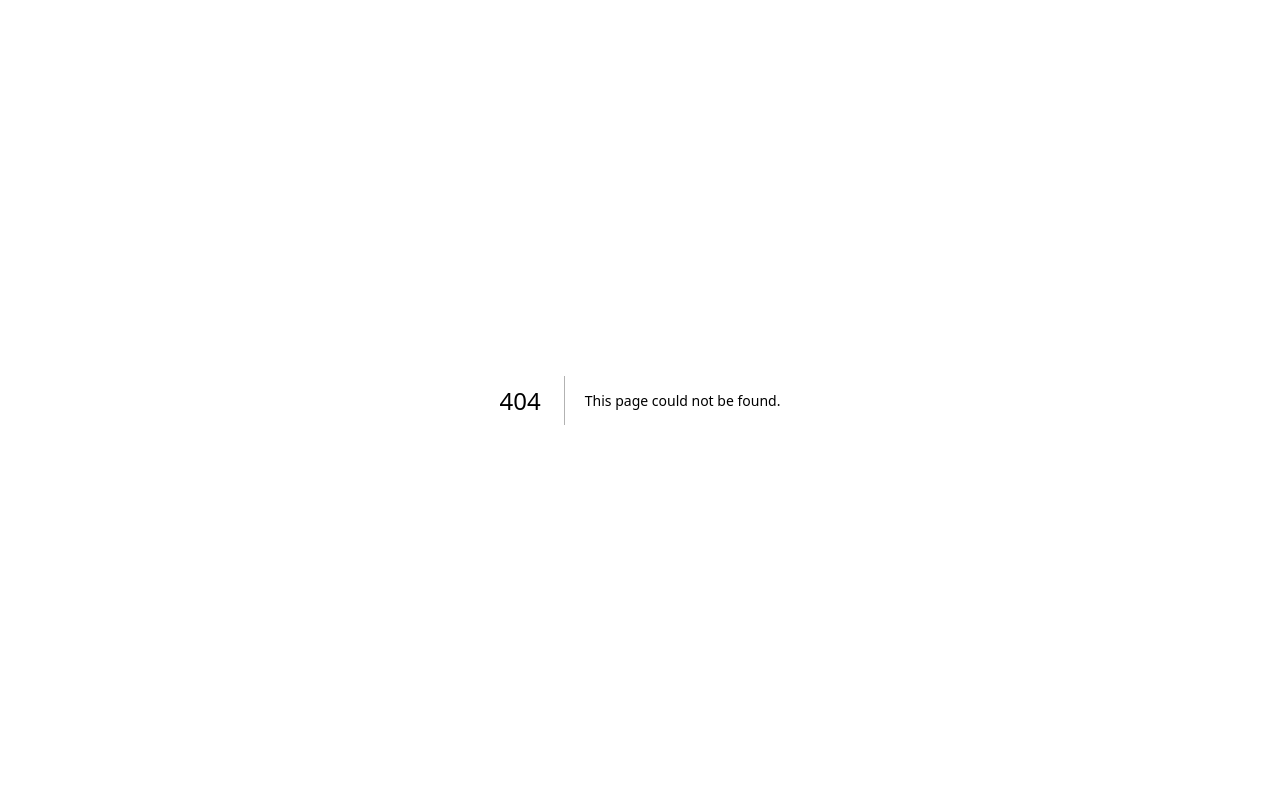
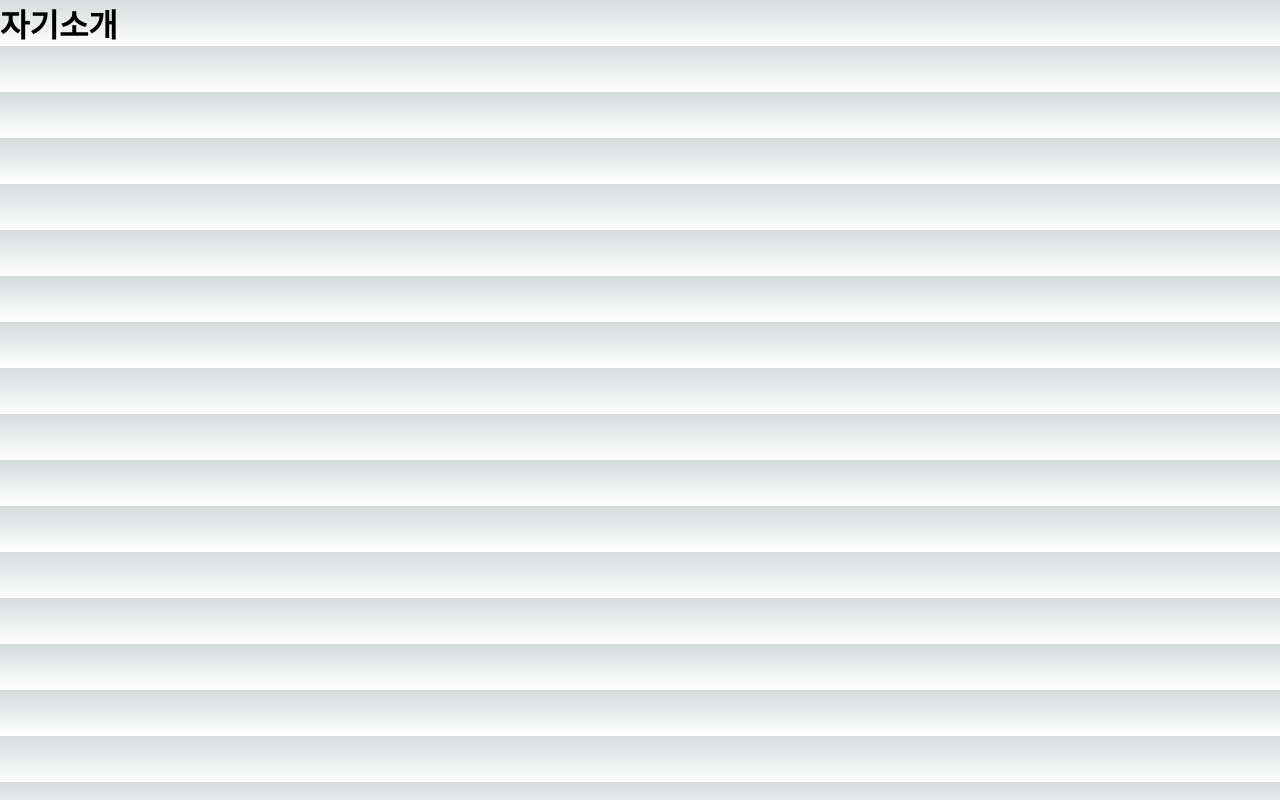
Before and after one commit to rhino-ty/Taeyeon_Portfoilo, a Next.js app: page /about in a window 1280 px wide. Before the commit this address had no page. Built offline with nearby package versions, Linux system fonts and the light colour scheme.

Commit message:
feat: 리액트 컴포넌트 함수 선언식으로 수정
다양한 레퍼런스를 보니 next는 거의 선언식이기도 하고 안써봤으니 배우는 입장으로 한번 써보려고 다시 수정

```diff
--- /dev/null
+++ b/src/pages/about.tsx
@@ -0,0 +1,3 @@
+export default function aboutMe() {
+  return <h1>자기소개</h1>;
+}
--- a/src/pages/aboutMe.tsx
+++ /dev/null
@@ -1,5 +0,0 @@
-const aboutMe = () => {
-  return <div></div>;
-};
-
-export default aboutMe;
--- a/src/pages/index.tsx
+++ b/src/pages/index.tsx
@@ -1,6 +1,6 @@
 import Head from "next/head";
 
-const Home = () => {
+export default function Home() {
   return (
     <>
       <Head>
@@ -16,6 +16,4 @@ const Home = () => {
       </h1>
     </>
   );
-};
-
-export default Home;
+}
```
